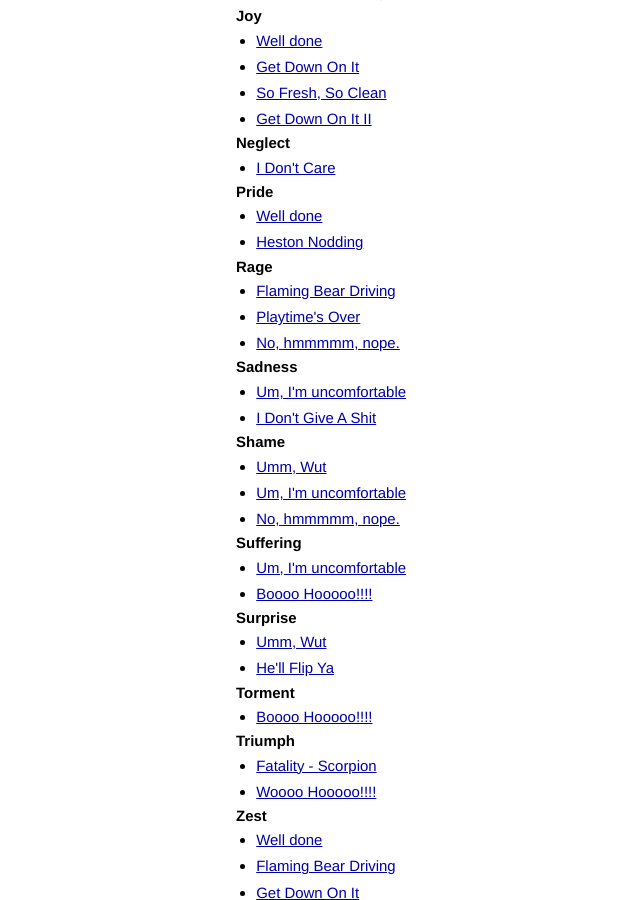
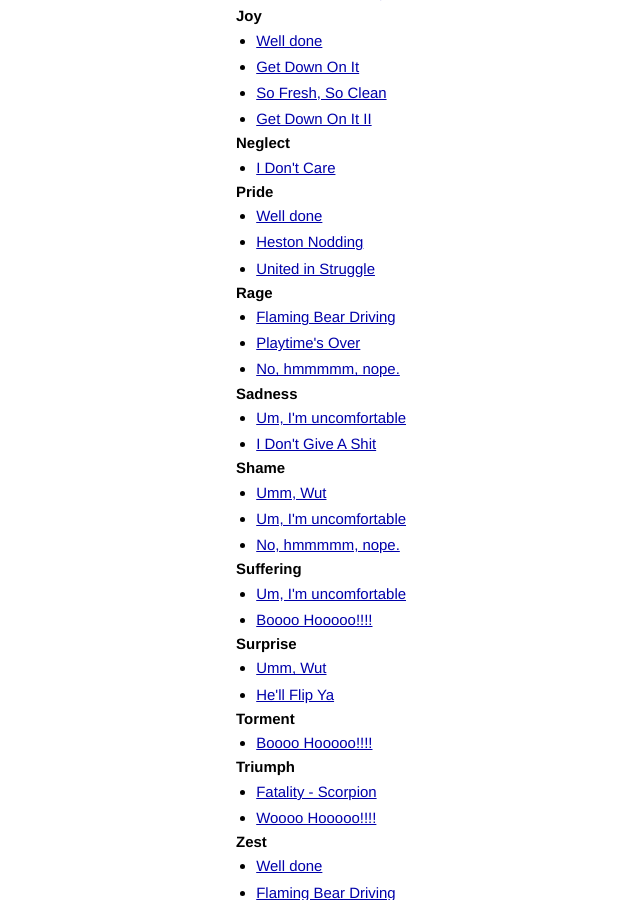
Before and after one commit to jschairb/zeitgeist, a Jekyll site: the page built from index.html, in a window 1280 px wide and 900 px high, scrolled down 843 px. Shown: the whole window, without its empty margins (90-730 px from the left). Built offline with Jekyll 4.4.1, drawn with Linux system fonts in a browser that asks for light colours; Markdown is read by kramdown in place of the engine named in the settings.

```diff
--- a/_data/categories.yaml
+++ b/_data/categories.yaml
@@ -38,6 +38,7 @@ Neglect:
 Pride:
   - connery-fist-pump
   - heston-nodding
+  - katniss-fingers
 Rage:
   - flaming-bear
   - playtime-s-over
--- a/_data/images.yaml
+++ b/_data/images.yaml
@@ -19,6 +19,9 @@ heston-nodding:
 jesse-disbelief:
   file: jesse-disbelief.gif
   name: Umm, Wut
+katniss-fingers:
+  file: katniss-fingers.gif
+  name: United in Struggle
 leo-dancing:
   file: leo-dancing.gif
   name: Get Down On It
```
Also changed, not shown: images/katniss-fingers.gif (added).
